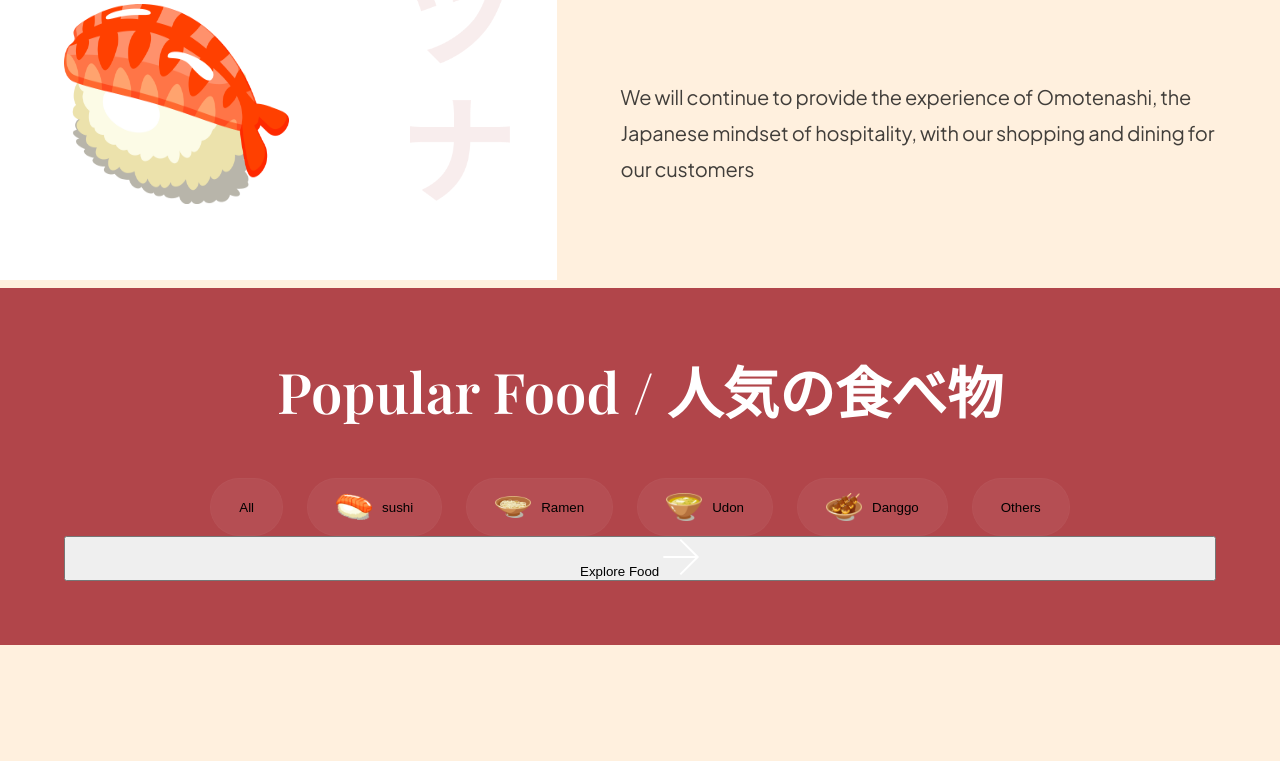
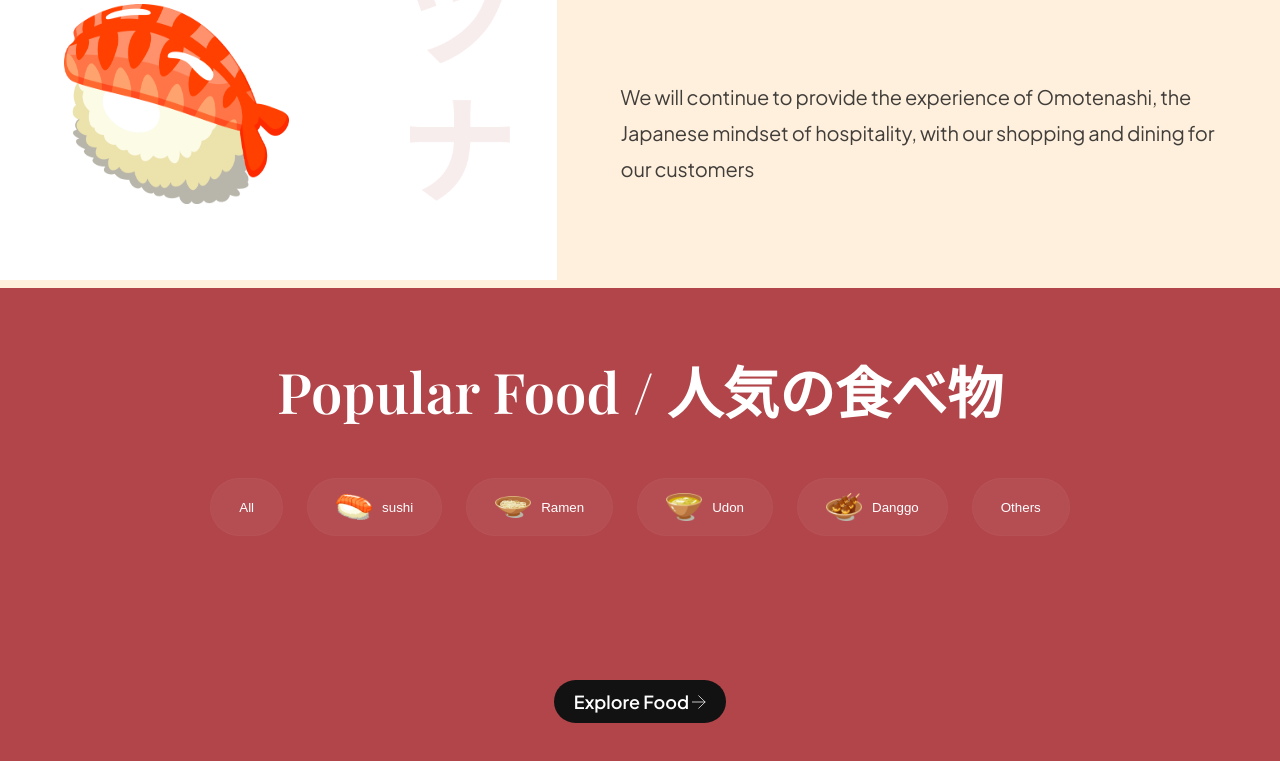
Before and after one commit to gabba-ferreira/NipoGo, a website built with Vite: page index.html in a window 1280 px wide. Shown: the part 1230-1991 px from the top of the page. Before the commit the page ends 1875 px from the top, so only its background shows below. Built offline with nearby package versions, Linux system fonts and the light colour scheme.

Commit message:
continuando a popular sction

```diff
--- a/css/sections/popular.css
+++ b/css/sections/popular.css
@@ -43,6 +43,8 @@
     background: rgba(255,255,255,0.05);
     border:1px solid rgba(255,255,255,0.02);
     border-radius: 46px;
+
+    color: #fff;
 }
 
 .popular-foods__filter-btn img{
@@ -50,3 +52,47 @@
     height: 36px;
     object-fit: contain;
 }
+
+.popular-foods__filter-btn:hover{
+    background:#fff;
+    color: var(--primary-color);
+}
+
+.popular-foods__catalogue{
+    margin-top: 64px;
+
+    display: flex;
+    justify-content: center;
+    align-items: flex-end;
+    flex-wrap: wrap;
+    gap: 56px;
+}
+
+.popular-foods__button{
+    width: fit-content;
+
+    padding: 10px 20px;
+    margin: 80px auto 0;
+
+    font-weight: 600;
+    font-size: 18px;
+    line-height: 23px;
+    font-family: var(--plus-jakarta-sans);
+    color: #fff;
+    text-align: center;
+
+    background-color:var(--secondary-color);
+
+    border-radius: 50px;
+    border: none;
+    outline: none;
+
+    cursor: pointer;
+}
+
+.popular-foods__button img{
+    width: 14px;
+    height: 14px;
+
+    object-fit: contain;
+}
```
